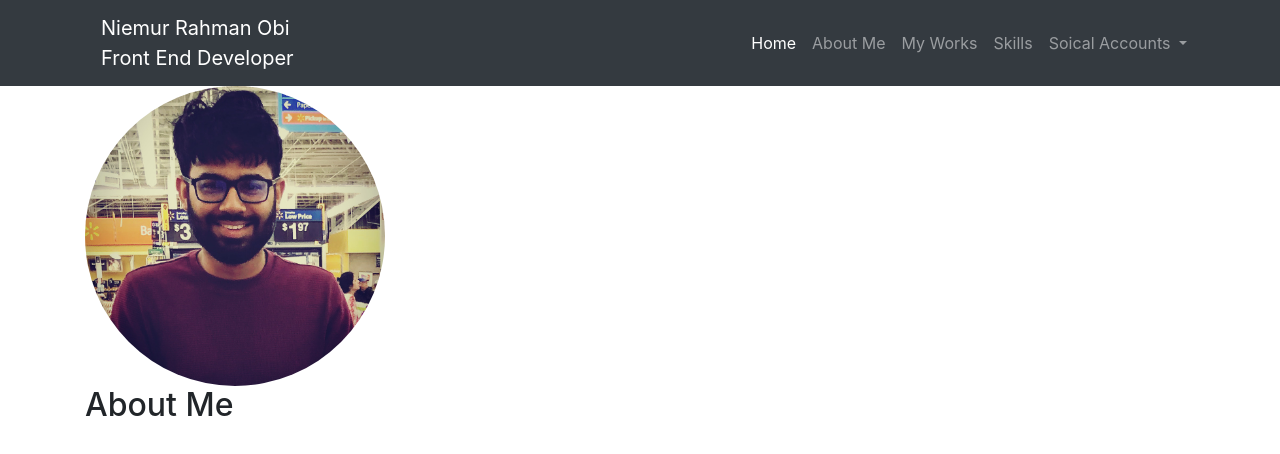
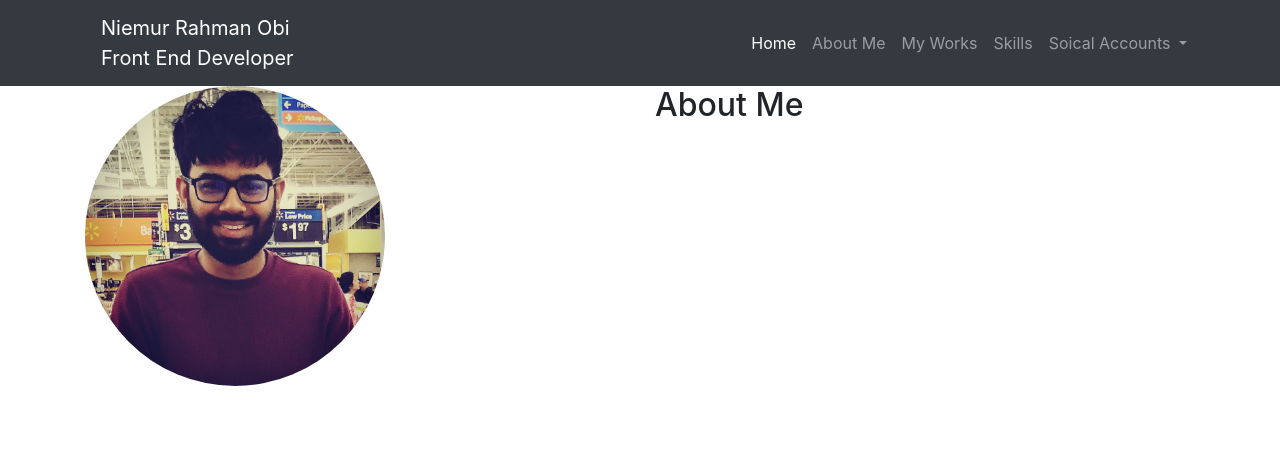
Before and after one commit to obi-niemur/Obi_Portfolio, a website: page Index.html in a window 1280 px wide. Drawn offline with nearby package versions, Linux system fonts and the light colour scheme.

Commit message:
fixing minor issue

```diff
--- a/Index.html
+++ b/Index.html
@@ -65,7 +65,7 @@
 
                 </div>
 
-                <div class="col-6 col-sm-12">
+                <div class="col-md-6 col-sm-12">
                     <h2>About Me</h2>
 
                 </div>
```
